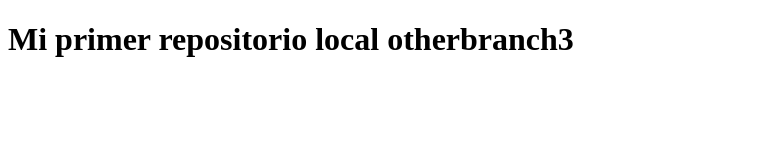
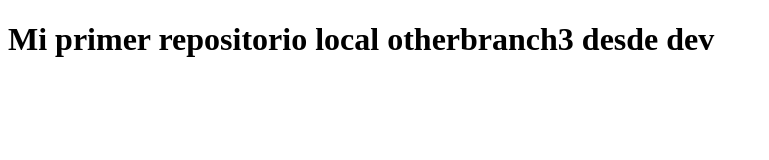
Before and after one commit to gludnet/Git-Acamlo04, a plain HTML site: page index.html in a window 1280 px wide. Shown: the whole page, without its empty margins (0-769 px from the left). Drawn offline with Linux system fonts and the light colour scheme.

Commit message:
total-project-for-devs

```diff
--- a/index.html
+++ b/index.html
@@ -6,6 +6,6 @@
     <title>Practicando Git y Github</title>
 </head>
 <body>
-    <h1>Mi primer repositorio local otherbranch3</h1>
+    <h1>Mi primer repositorio local otherbranch3 desde dev</h1>
 </body>
 </html>
```
